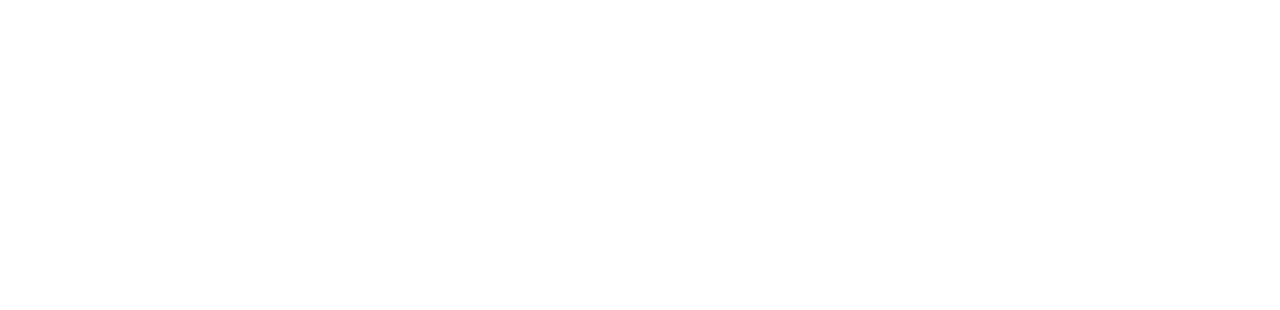
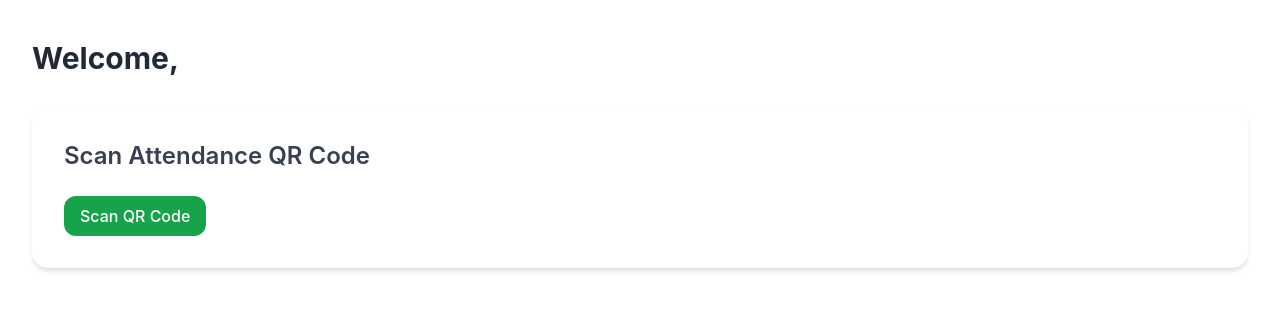
Before and after one commit to deasejdiu/student-attendance, a React (Vite) app in the folder frontend/: page /home in a window 1280 px wide. Before the commit this address had no page. Shown: the top 310 px of the page. Built offline with nearby package versions, Linux system fonts and the light colour scheme; sample sign-in values are in the browser's storage.

Commit message:
ndeyshim i navigate edhe nrrimi i emrit te files

```diff
--- a/frontend/src/App.jsx
+++ b/frontend/src/App.jsx
@@ -5,7 +5,7 @@
 
 import Register from './pages/Register';
 import Login from './pages/Login';
-import Dashboard from './pages/Dashboard';
+import Home from './pages/Home';
 
 // Protected Route component
 const ProtectedRoute = ({ children }) => {
@@ -22,10 +22,10 @@
           <Route path="/register" element={<Register />} />
           <Route path="/login" element={<Login />} />
           <Route
-            path="/dashboard"
+            path="/home"
             element={
               <ProtectedRoute>
-                <Dashboard />
+                <Home />
               </ProtectedRoute>
             }
           />
--- a/frontend/src/components/Forms/LoginForm.jsx
+++ b/frontend/src/components/Forms/LoginForm.jsx
@@ -37,8 +37,8 @@
                 sessionStorage.setItem('IsLoggedIn', true);
                 sessionStorage.setItem('token', data.token);
                 console.log('Login Successful');
-                // Navigate to dashboard after successful login
-                navigate('/dashboard');
+                // Navigate to home after successful login
+                navigate('/home');
             }catch(error){
                 setErrors({
                     password:error.message});
--- a/frontend/src/components/layout/Layout.jsx
+++ b/frontend/src/components/layout/Layout.jsx
@@ -27,10 +27,10 @@
               {isAuthenticated && (
                 <div className="hidden sm:ml-6 sm:flex sm:space-x-8">
                   <Link
-                    to="/dashboard"
+                    to="/home"
                     className="border-transparent text-gray-500 hover:border-gray-300 hover:text-gray-700 inline-flex items-center px-1 pt-1 border-b-2 text-sm font-medium"
                   >
-                    Dashboard
+                    Home
                   </Link>
                   <Link
                     to="/attendance"
--- a/frontend/src/pages/Dashboard.jsx
+++ /dev/null
@@ -1,34 +0,0 @@
-import React, { useEffect } from 'react';
-import { useSelector } from 'react-redux';
-
-const Dashboard = () => {
-  const { user } = useSelector((state) => state.auth);
-  const isTeacher = user?.role === 'teacher';
-
-  return (
-    <div className="max-w-7xl mx-auto px-4 sm:px-6 lg:px-8">
-      <div className="py-6">
-        <h1 className="text-3xl font-bold text-gray-900">
-          Welcome, {user?.firstName} {user?.lastName}
-        </h1>
-        <div className="mt-6">
-          {isTeacher ? (
-            <div className="space-y-6">
-              <div className="bg-white shadow rounded-lg p-6">
-                <h2 className="text-xl font-semibold mb-4">Generate Attendance QR Code</h2>
-              </div>
-            </div>
-          ) : (
-            <div className="space-y-6">
-              <div className="bg-white shadow rounded-lg p-6">
-                <h2 className="text-xl font-semibold mb-4">Scan Attendance QR Code</h2>
-              </div>
-            </div>
-          )}
-        </div>
-      </div>
-    </div>
-  );
-};
-
-export default Dashboard;
--- /dev/null
+++ b/frontend/src/pages/Home.jsx
@@ -0,0 +1,35 @@
+import React from 'react';
+import { useSelector } from 'react-redux';
+
+const Home = () => {
+  const { user } = useSelector((state) => state.auth);
+  const isTeacher = user?.role === 'teacher';
+
+  return (
+    <div className="max-w-7xl mx-auto px-4 sm:px-6 lg:px-8 py-10">
+      <h1 className="text-3xl font-bold text-gray-800 mb-8">
+        Welcome, {user?.firstName} {user?.lastName}
+      </h1>
+
+      <div className="bg-white rounded-2xl shadow-md p-8 transition duration-300 hover:shadow-lg">
+        <h2 className="text-2xl font-semibold text-gray-700 mb-4">
+          {isTeacher ? 'Generate Attendance QR Code' : 'Scan Attendance QR Code'}
+        </h2>
+
+        <div className="mt-6">
+          {isTeacher ? (
+            <button className="bg-blue-600 hover:bg-blue-700 text-white font-medium py-2 px-4 rounded-xl">
+              Generate QR Code
+            </button>
+          ) : (
+            <button className="bg-green-600 hover:bg-green-700 text-white font-medium py-2 px-4 rounded-xl">
+              Scan QR Code
+            </button>
+          )}
+        </div>
+      </div>
+    </div>
+  );
+};
+
+export default Home;
```
